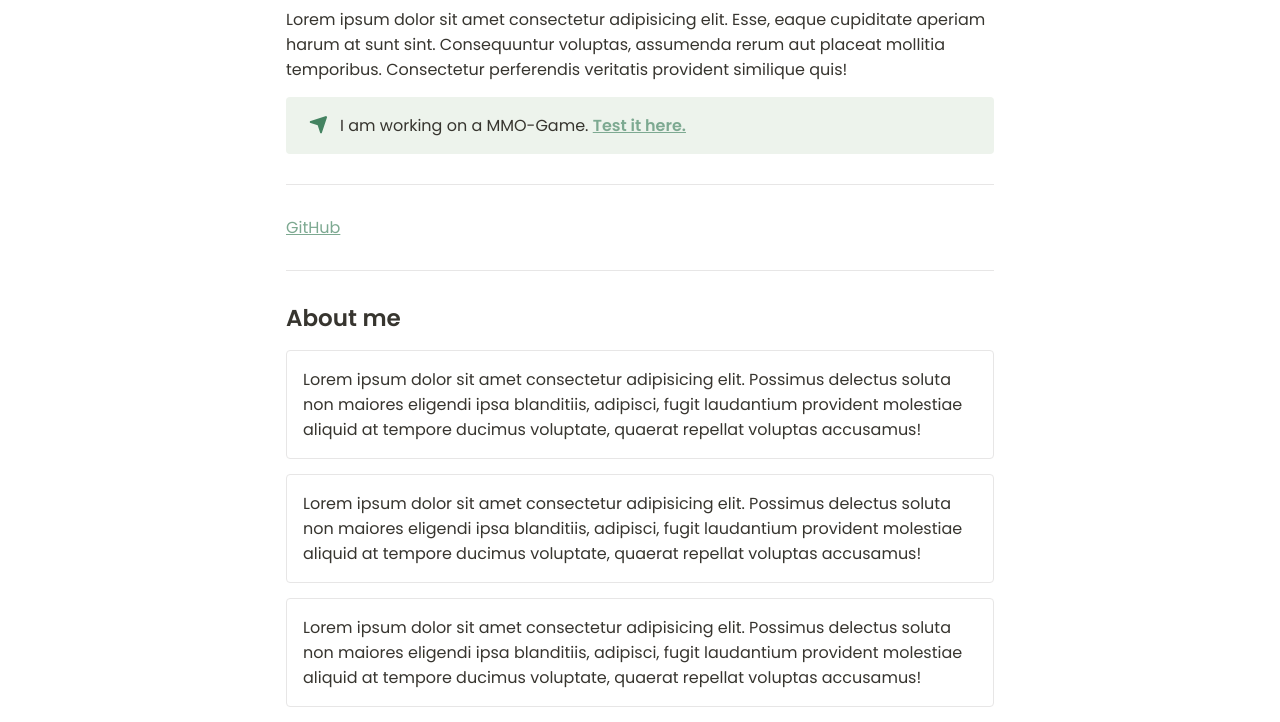
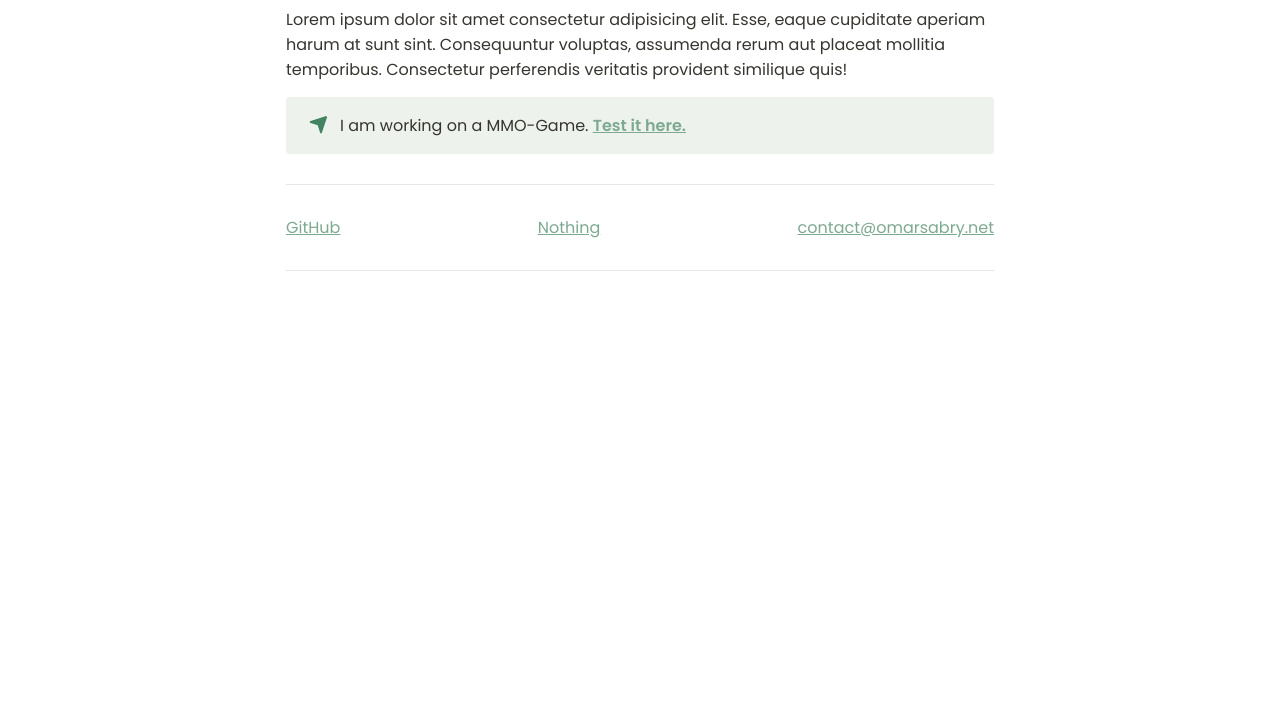
Before and after one commit to r0xly/omarsabry.net, a plain HTML site: page index.html in a window 1280 px wide. Shown: the part 350-1072 px from the top of the page. After the commit the page ends 800 px from the top, so only its background shows below. Drawn offline with Linux system fonts and the light colour scheme.

Commit message:
added email

```diff
--- a/index.html
+++ b/index.html
@@ -21,18 +21,12 @@
             <p>I am working on a MMO-Game. <a href="https://www.omarsabry.net/mmo-game">Test it here.</a></p>
         </div>
         <hr>
-        <a target="_blank" rel="noopener noreferrer" href="https://github.com/r0xly">GitHub</a>
+        <div class="socials">
+            <a target="_blank" rel="noopener noreferrer" href="https://github.com/r0xly">GitHub</a>
+            <a href="">Nothing</a>
+            <a href="malto:contact@omarsabry.net">contact@omarsabry.net</a>
+        </div>
         <hr>
-        <h5>About me</h5>
-        <div class="info-box-2">
-            Lorem ipsum dolor sit amet consectetur adipisicing elit. Possimus delectus soluta non maiores eligendi ipsa blanditiis, adipisci, fugit laudantium provident molestiae aliquid at tempore ducimus voluptate, quaerat repellat voluptas accusamus!
-        </div>
-        <div class="info-box-2">
-            Lorem ipsum dolor sit amet consectetur adipisicing elit. Possimus delectus soluta non maiores eligendi ipsa blanditiis, adipisci, fugit laudantium provident molestiae aliquid at tempore ducimus voluptate, quaerat repellat voluptas accusamus!
-        </div>
-        <div class="info-box-2">
-            Lorem ipsum dolor sit amet consectetur adipisicing elit. Possimus delectus soluta non maiores eligendi ipsa blanditiis, adipisci, fugit laudantium provident molestiae aliquid at tempore ducimus voluptate, quaerat repellat voluptas accusamus!
-        </div>
     </div>
 </body>
 </html>
--- a/style.css
+++ b/style.css
@@ -112,6 +112,11 @@ hr {
     height: 1px;
 }
 
+.socials {
+    display: flex;
+    justify-content: space-between;
+}
+
 @media screen and (max-width: 600px) {
     .container {
         margin: 0 10px 0 10px;
```
